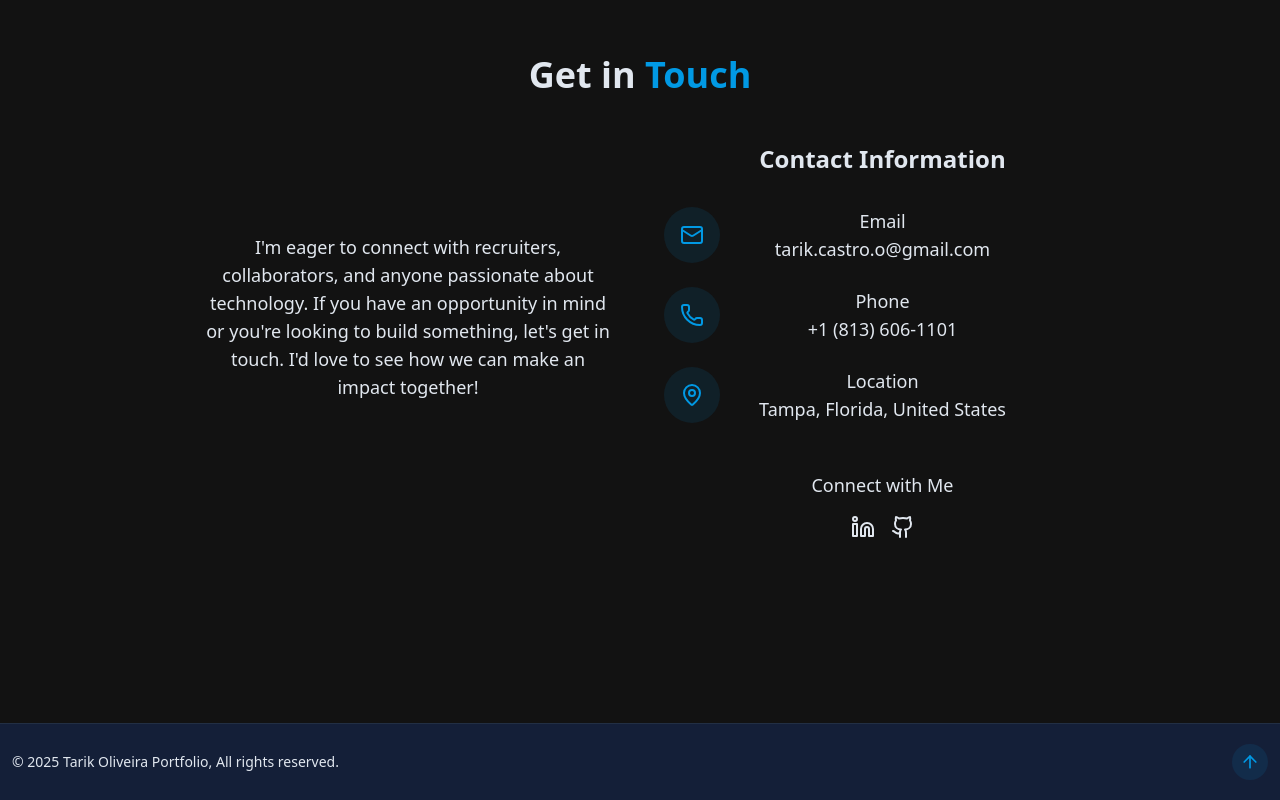
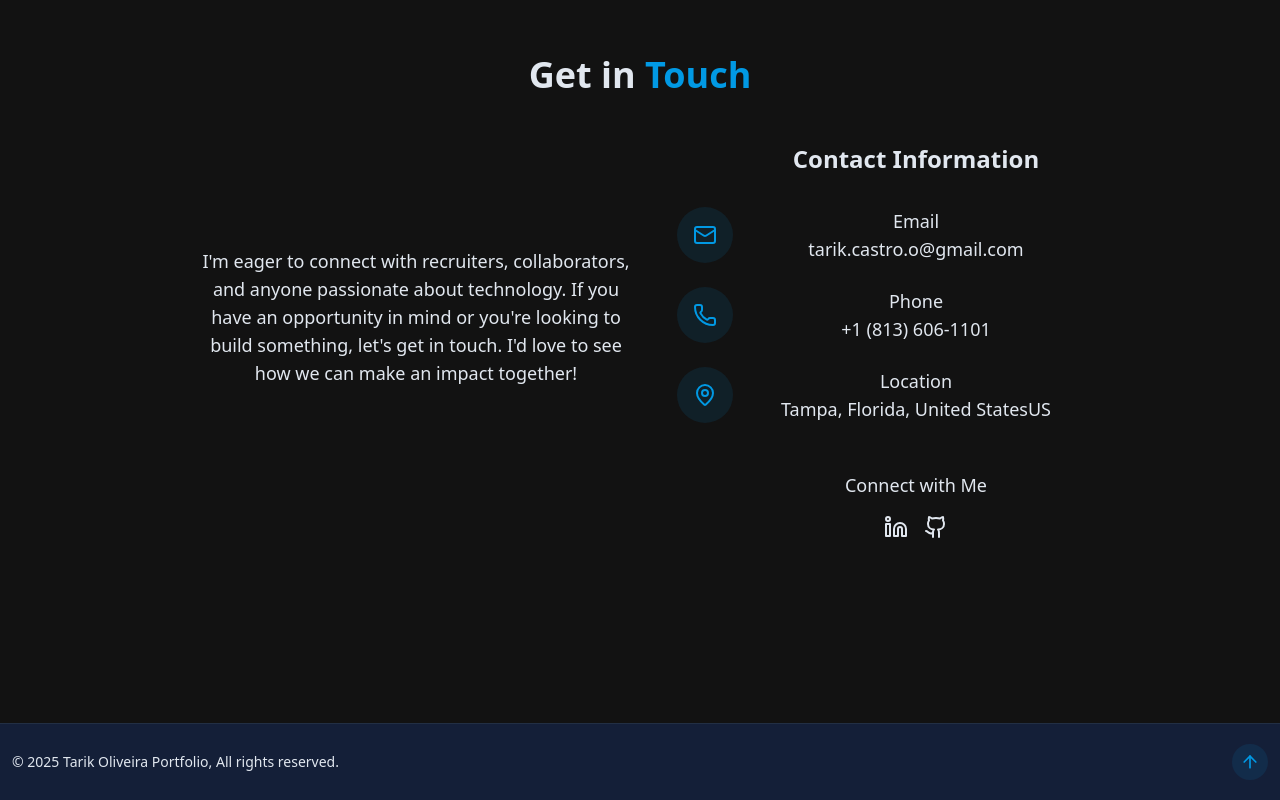
Before and after one commit to TarikCO/My-Portfolio, a React (Vite) app: page / in a window 1280 px wide. Shown: the part 4617-5417 px from the top of the page. Built offline with nearby package versions, Linux system fonts and the light colour scheme.

Commit message:
Update ContactSection.jsx

```diff
--- a/src/components/ContactSection.jsx
+++ b/src/components/ContactSection.jsx
@@ -11,7 +11,7 @@ export const ContactSection = () => {
                         Get in <span className="text-primary">Touch</span>
                     </h2>
 
-                    <div className="grid grid-cols-1 md:grid-cols-2 gap-12 items-center">
+                    <div className="grid grid-cols-1 md:grid-cols-2 gap-4 items-center">
                         {/* Contact text on left */}
                         <p className="text-center text-muted-foreground mb-12 max-w-2xl mx-auto">
                             I'm eager to connect with recruiters, collaborators, and anyone
@@ -19,9 +19,9 @@ export const ContactSection = () => {
                             or you're looking to build something, let's get in touch. I'd
                             love to see how we can make an impact together!
                         </p>
-
+                        <div className="flex justify-center lg:ml-0">
                             {/* Contact info grid on right */}
-                        <div className="grid grid-cols-[auto_1fr] grid-rows-[auto_repeat(3,minmax(0,auto))_auto] gap-y-6">
+                            <div className="grid grid-cols-[auto_1fr] grid-rows-[auto_repeat(3,minmax(0,auto))_auto] lg:gap-x-12 gap-x-8 gap-y-6">
 
                                 {/* Empty left cell, title in right cell */}
                                 <div></div>
@@ -62,10 +62,13 @@ export const ContactSection = () => {
                                 <div className="text-center">
                                     <h4 className="font-medium max-w-[325px]">Location</h4>
                                     <p className="text-muted-foreground max-w-[325px]">
-                                    Tampa, Florida, <span className="hidden sm:inline">United States</span>
-                                    <span className="inline sm:hidden">US</span>
+                                        Tampa, Florida,{" "}
+                                        <span className="show-united-states">United States</span>
+                                        <span className="show-us">US</span>
                                     </p>
+
                                 </div>
+
 
                                 {/* Empty left cell, connect with me in right cell */}
                                 <div></div>
@@ -90,6 +93,7 @@ export const ContactSection = () => {
                                 </div>
                             </div>
                         </div>
+                    </div>
 
                 </div>
             </div>
```
Lines whose indentation alone changed are shown as unchanged.
